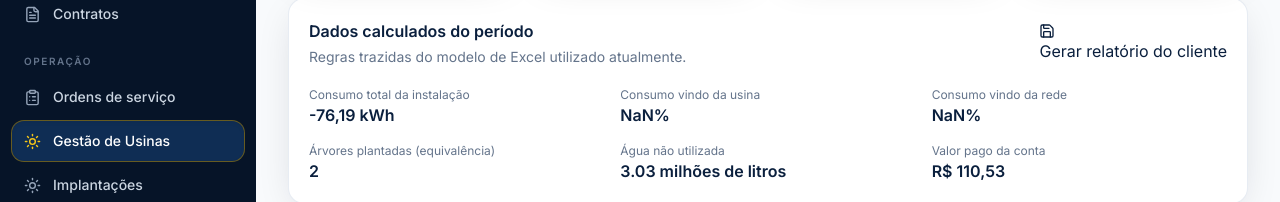
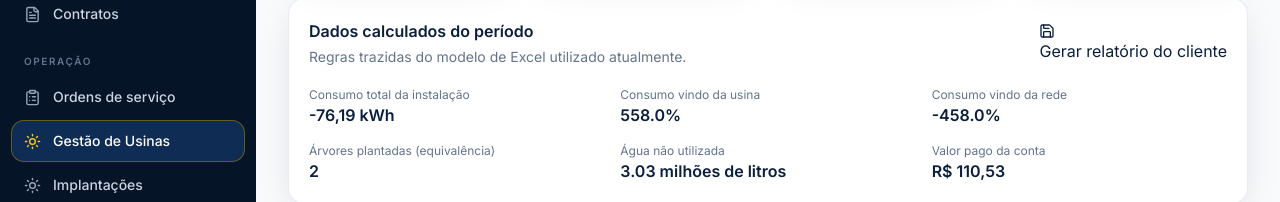
Before and after one commit to consultorfernandolima-cmyk/kaelo, a React (Vite) app: page /gestao-usinas/geracao in a window 1280 px wide. Shown: the part 447-649 px from the top of the page. Built offline with nearby package versions, Linux system fonts and the light colour scheme.

Commit message:
fix: ajustar indicadores do relatorio mensal

```diff
--- a/src/modules/gestao-usinas/GeracaoPage.jsx
+++ b/src/modules/gestao-usinas/GeracaoPage.jsx
@@ -105,8 +105,8 @@ export default function GeracaoPage() {
       <div className="flex items-center justify-between gap-3"><div><h3 className="font-semibold text-navy-900">Dados calculados do período</h3><p className="mt-1 text-sm text-slate-500">Regras trazidas do modelo de Excel utilizado atualmente.</p></div><button className="btn-primary" onClick={()=>window.print()}><Save size={16}/> Gerar relatório do cliente</button></div>
       <div className="mt-5 grid gap-4 md:grid-cols-3">
         <div><p className="text-xs text-slate-500">Consumo total da instalação</p><p className="font-semibold">{current.consumoTotal.toLocaleString('pt-BR',{maximumFractionDigits:2})} kWh</p></div>
-        <div><p className="text-xs text-slate-500">Consumo vindo da usina</p><p className="font-semibold">{(current.consumoUsina*100).toFixed(1)}%</p></div>
-        <div><p className="text-xs text-slate-500">Consumo vindo da rede</p><p className="font-semibold">{(current.consumoCemig*100).toFixed(1)}%</p></div>
+        <div><p className="text-xs text-slate-500">Consumo vindo da usina</p><p className="font-semibold">{(current.fatorUsina*100).toFixed(1)}%</p></div>
+        <div><p className="text-xs text-slate-500">Consumo vindo da rede</p><p className="font-semibold">{(current.fatorCemig*100).toFixed(1)}%</p></div>
         <div><p className="text-xs text-slate-500">Árvores plantadas (equivalência)</p><p className="font-semibold">{current.arvores.toFixed(0)}</p></div>
         <div><p className="text-xs text-slate-500">Água não utilizada</p><p className="font-semibold">{current.agua.toFixed(2)} milhões de litros</p></div>
         <div><p className="text-xs text-slate-500">Valor pago da conta</p><p className="font-semibold">R$ {Number(selected.valorConta).toLocaleString('pt-BR',{minimumFractionDigits:2})}</p></div>
```
